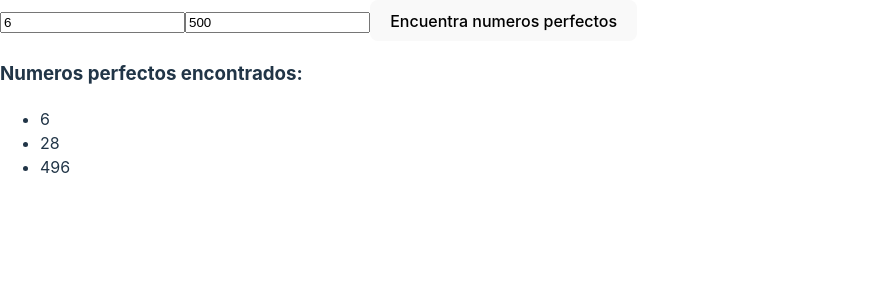
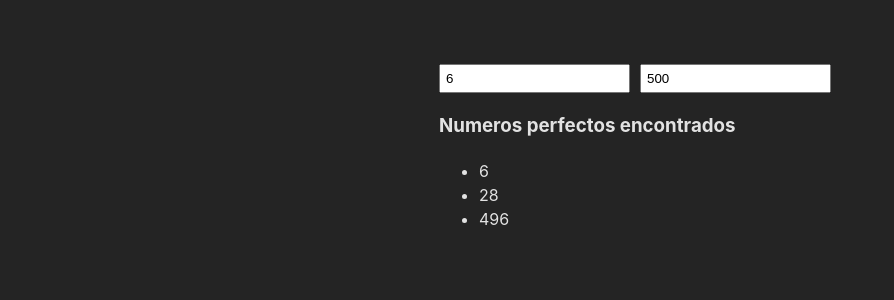
Before and after one commit to sebastianlonre/PerfectNumbers, a React (Vite) app: page / in a window 1280 px wide. Shown: the top 300 px of the page, without its empty margins (0-894 px from the left). Built offline with nearby package versions, Linux system fonts and the light colour scheme.

Commit message:
Update style

```diff
--- a/src/HomePage.jsx
+++ b/src/HomePage.jsx
@@ -31,7 +31,7 @@ export const HomePage = () => {
 
   return (
     <>
-      <div>
+      <div className='div_center'>
 
         <input
           type="number"
@@ -45,8 +45,6 @@ export const HomePage = () => {
           onChange={handleMaxRangeChange}
         />
 
-        <button>Encuentra numeros perfectos</button>
-
         <PerfectNumber minRange={minRange} maxRange={maxRange}/>
 
       </div>
--- a/src/components/PerfectNumber.jsx
+++ b/src/components/PerfectNumber.jsx
@@ -1,6 +1,8 @@
-import React from 'react';
+import React, { useState, useEffect } from 'react';
 
 export const PerfectNumber = ({ minRange, maxRange }) => {
+
+    const [perfectNumbers, setPerfectNumbers] = useState([]);
 
     const IsPerfectNumber =( number )=>{
 
@@ -19,31 +21,31 @@ export const PerfectNumber = ({ minRange, maxRange }) => {
         return sum === number;
     }
 
-    const findPerfectNumbers = ( minRange, maxRange ) => {
+    useEffect(() => {
 
+      const findPerfectNumbers = (minRange, maxRange) => {
           if (minRange < 2) minRange = 2;
           if (minRange > 6 && minRange < 28) minRange = 28;
           if (minRange % 2 !== 0) minRange++;
 
           let arrayPerfectNumbers = [];
 
-        for (let i=minRange; i<=maxRange; i+=2){
-            if (IsPerfectNumber(i)){
+          for (let i = minRange; i <= maxRange; i += 2) {
+              if (IsPerfectNumber(i)) {
                   arrayPerfectNumbers.push(i);
               }
           }
+          setPerfectNumbers(arrayPerfectNumbers);
+      };
 
-        return arrayPerfectNumbers;
-
-    }
-
-    const perfectNumbers = findPerfectNumbers(minRange,maxRange);
+      findPerfectNumbers(minRange, maxRange);
+  }, [minRange, maxRange]);
 
   return (
     <>
          {perfectNumbers.length > 0 && (
         <div>
-          <h3>Numeros perfectos encontrados:</h3>
+          <h3>Numeros perfectos encontrados</h3>
           <ul>
             {perfectNumbers.map((number) => (
               <li key={number}>{number}</li>
--- a/src/index.css
+++ b/src/index.css
@@ -13,20 +13,12 @@
   -moz-osx-font-smoothing: grayscale;
 }
 
-a {
-  font-weight: 500;
-  color: #646cff;
-  text-decoration: inherit;
-}
-a:hover {
-  color: #535bf2;
-}
-
 body {
-  margin: 0;
+  margin: 5%;
   display: flex;
   min-width: 320px;
   min-height: 100vh;
+  justify-content: center;
 }
 
 h1 {
@@ -34,34 +26,7 @@ h1 {
   line-height: 1.1;
 }
 
-button {
-  border-radius: 8px;
-  border: 1px solid transparent;
-  padding: 0.6em 1.2em;
-  font-size: 1em;
-  font-weight: 500;
-  font-family: inherit;
-  background-color: #1a1a1a;
-  cursor: pointer;
-  transition: border-color 0.25s;
+input{
+  margin-right: 10px;
+  padding: 5px;
 }
-button:hover {
-  border-color: #646cff;
-}
-button:focus,
-button:focus-visible {
-  outline: 4px auto -webkit-focus-ring-color;
-}
-
-@media (prefers-color-scheme: light) {
-  :root {
-    color: #213547;
-    background-color: #ffffff;
-  }
-  a:hover {
-    color: #747bff;
-  }
-  button {
-    background-color: #f9f9f9;
-  }
-}
```
Lines whose indentation alone changed are shown as unchanged.
